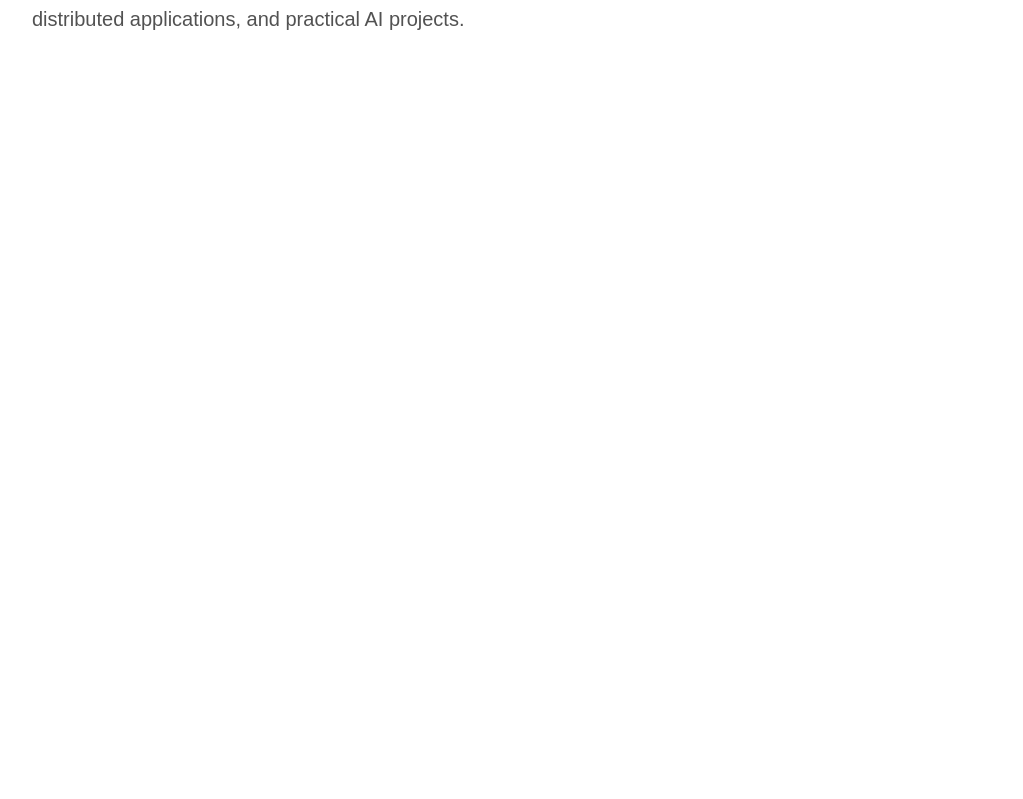
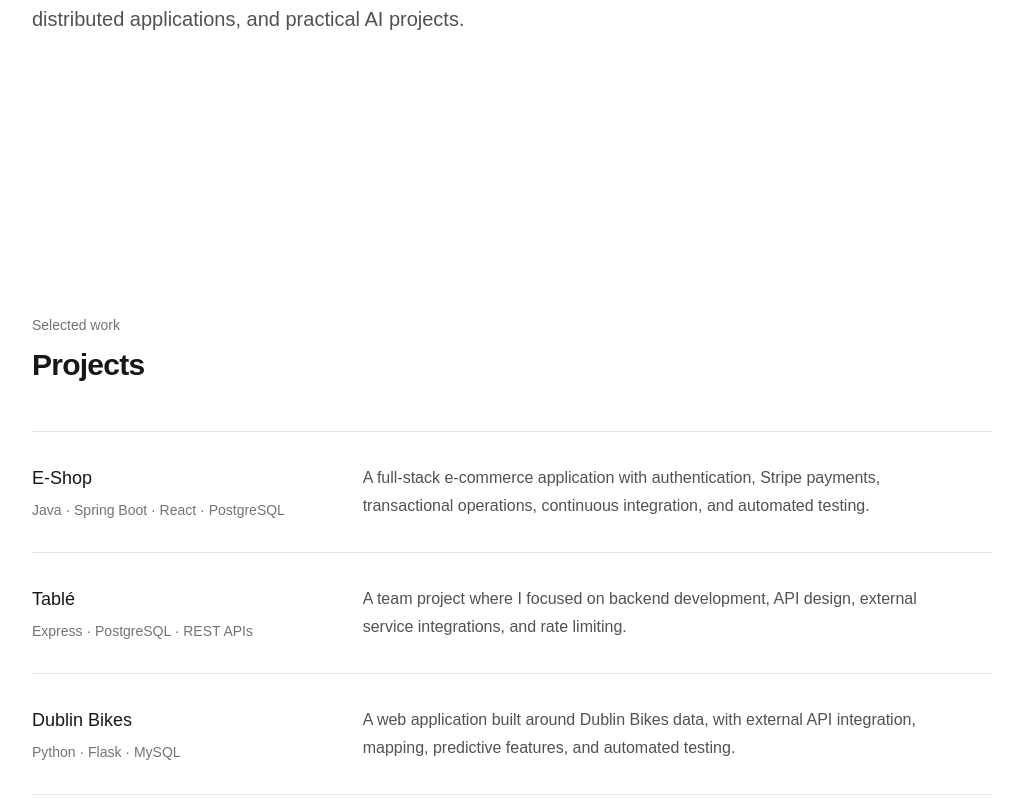
Before and after one commit to Derek376/derek-portfolio, a Next.js app: page / in a window 1280 px wide. Shown: the part 429-1228 px from the top of the page, without its empty margins (128-1151 px from the left). Before the commit the page ends 800 px from the top, so only its background shows below. Built offline with nearby package versions, Linux system fonts and the light colour scheme.

Commit message:
add projects

```diff
--- a/app/page.tsx
+++ b/app/page.tsx
@@ -1,3 +1,24 @@
+const projects = [
+  {
+    title: "E-Shop",
+    description:
+      "A full-stack e-commerce application with authentication, Stripe payments, transactional operations, continuous integration, and automated testing.",
+    technologies: "Java · Spring Boot · React · PostgreSQL",
+  },
+  {
+    title: "Tablé",
+    description:
+      "A team project where I focused on backend development, API design, external service integrations, and rate limiting.",
+    technologies: "Express · PostgreSQL · REST APIs",
+  },
+  {
+    title: "Dublin Bikes",
+    description:
+      "A web application built around Dublin Bikes data, with external API integration, mapping, predictive features, and automated testing.",
+    technologies: "Python · Flask · MySQL",
+  },
+];
+
 export default function Home() {
   return (
     <main className="min-h-screen bg-white text-neutral-900">
@@ -48,6 +69,35 @@ export default function Home() {
             </p>
           </div>
         </section>
+
+        <section id="projects" className="py-24">
+          <div className="mb-12">
+            <p className="mb-3 text-sm text-neutral-500">Selected work</p>
+
+            <h2 className="text-3xl font-semibold tracking-tight">Projects</h2>
+          </div>
+
+          <div className="border-t border-neutral-200">
+            {projects.map((project) => (
+              <article
+                key={project.title}
+                className="grid gap-4 border-b border-neutral-200 py-8 md:grid-cols-[1fr_2fr]"
+              >
+                <div>
+                  <h3 className="text-lg font-medium">{project.title}</h3>
+
+                  <p className="mt-2 text-sm text-neutral-500">
+                    {project.technologies}
+                  </p>
+                </div>
+
+                <p className="max-w-xl leading-7 text-neutral-600">
+                  {project.description}
+                </p>
+              </article>
+            ))}
+          </div>
+        </section>
       </div>
     </main>
   );
```
